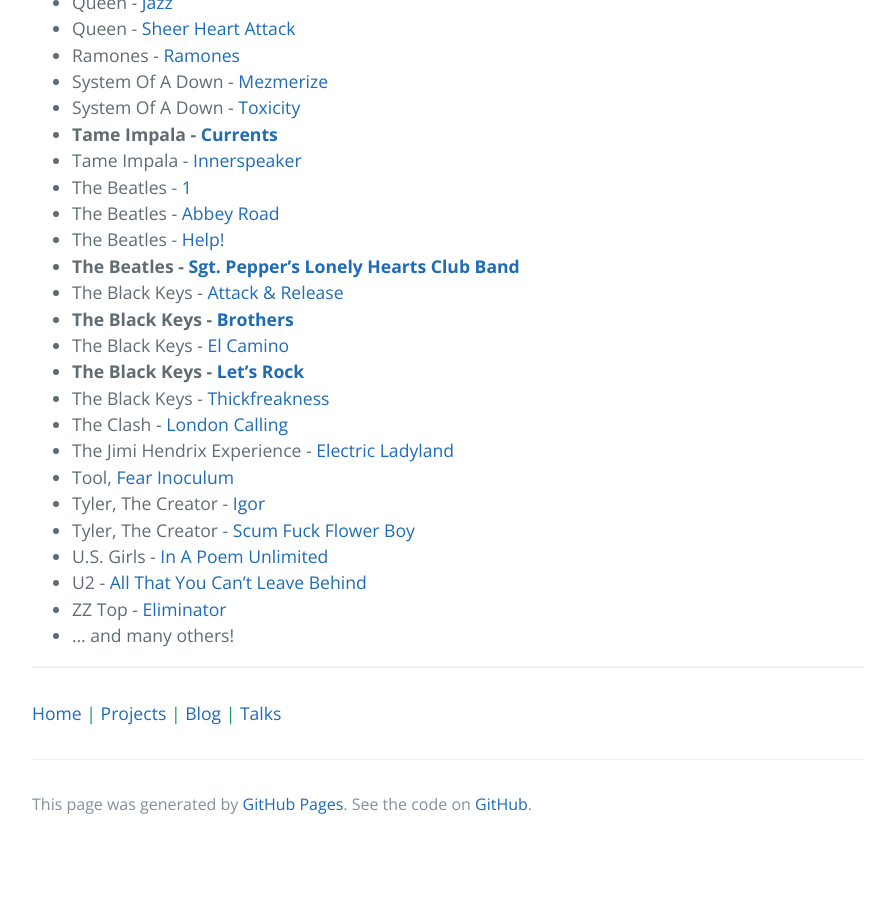
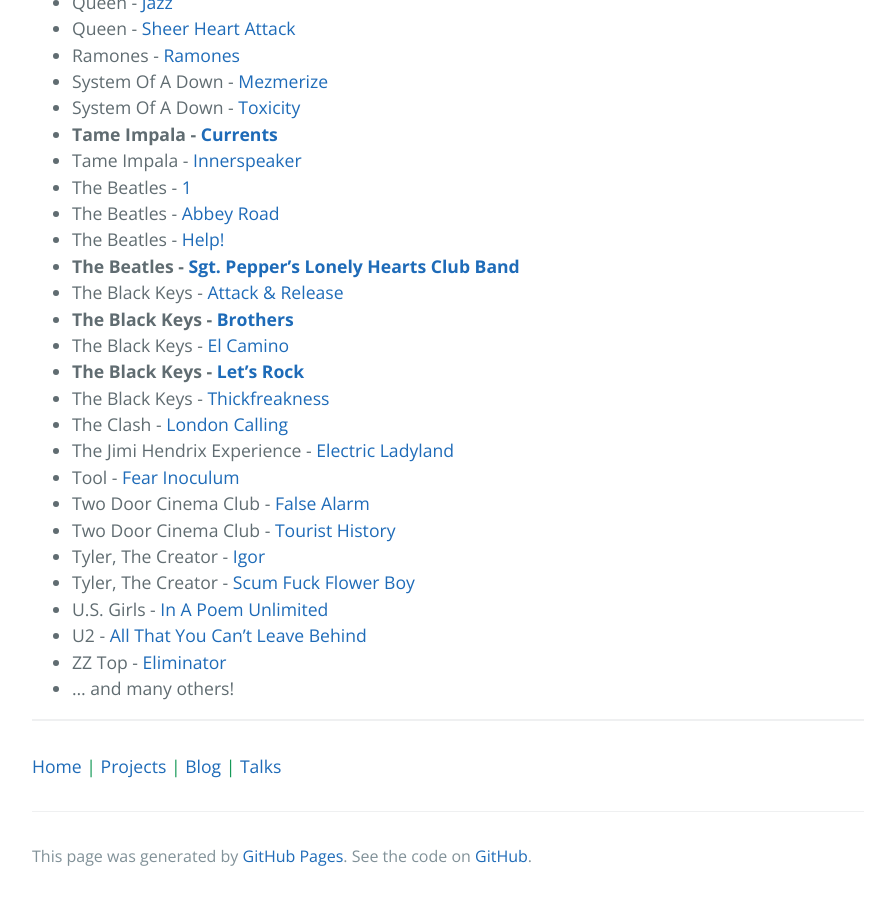
Before and after one commit to andrelago13/andrelago13.github.io, a Jekyll site: the page built from records.md, in a window 1280 px wide and 900 px high, scrolled down 2813 px. Shown: the whole window, without its empty margins (192-1087 px from the left). Built offline with Jekyll 4.4.1, drawn with Linux system fonts in a browser that asks for light colours; before the commit the page ends 3661 px from its top, so only the background shows below that.

Commit message:
Update records.md

```diff
--- a/records.md
+++ b/records.md
@@ -111,7 +111,9 @@
 * The Black Keys - [Thickfreakness](https://www.discogs.com/The-Black-Keys-Thickfreakness/master/79402)
 * The Clash - [London Calling](https://www.discogs.com/The-Clash-London-Calling/master/19382)
 * The Jimi Hendrix Experience - [Electric Ladyland](https://www.discogs.com/The-Jimi-Hendrix-Experience-Electric-Ladyland/release/399579)
-* Tool, [Fear Inoculum](https://www.discogs.com/Tool-Fear-Inoculum/master/1598307)
+* Tool - [Fear Inoculum](https://www.discogs.com/Tool-Fear-Inoculum/master/1598307)
+* Two Door Cinema Club - [False Alarm](https://www.discogs.com/Two-Door-Cinema-Club-False-Alarm/master/1565500)
+* Two Door Cinema Club - [Tourist History](https://www.discogs.com/Two-Door-Cinema-Club-Tourist-History/master/247264)
 * Tyler, The Creator - [Igor](https://www.discogs.com/TylerCreator-Igor/master/1591877)
 * Tyler, The Creator - [Scum Fuck Flower Boy](https://www.discogs.com/TylerCreator-Scum-Fuck-Flower-Boy/master/1212609)
 * U.S. Girls - [In A Poem Unlimited](https://www.discogs.com/US-Girls-In-A-Poem-Unlimited/master/1314713)
```
